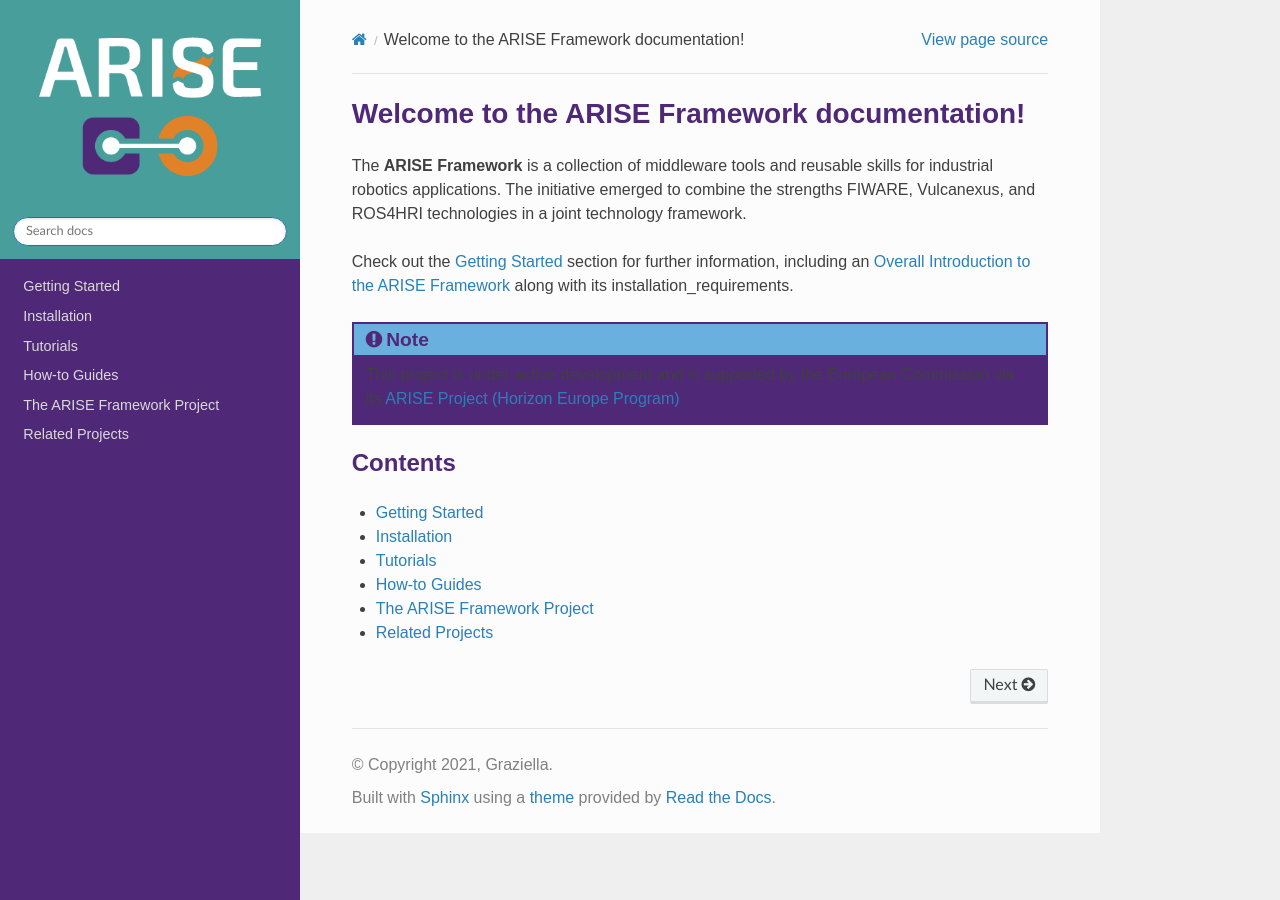
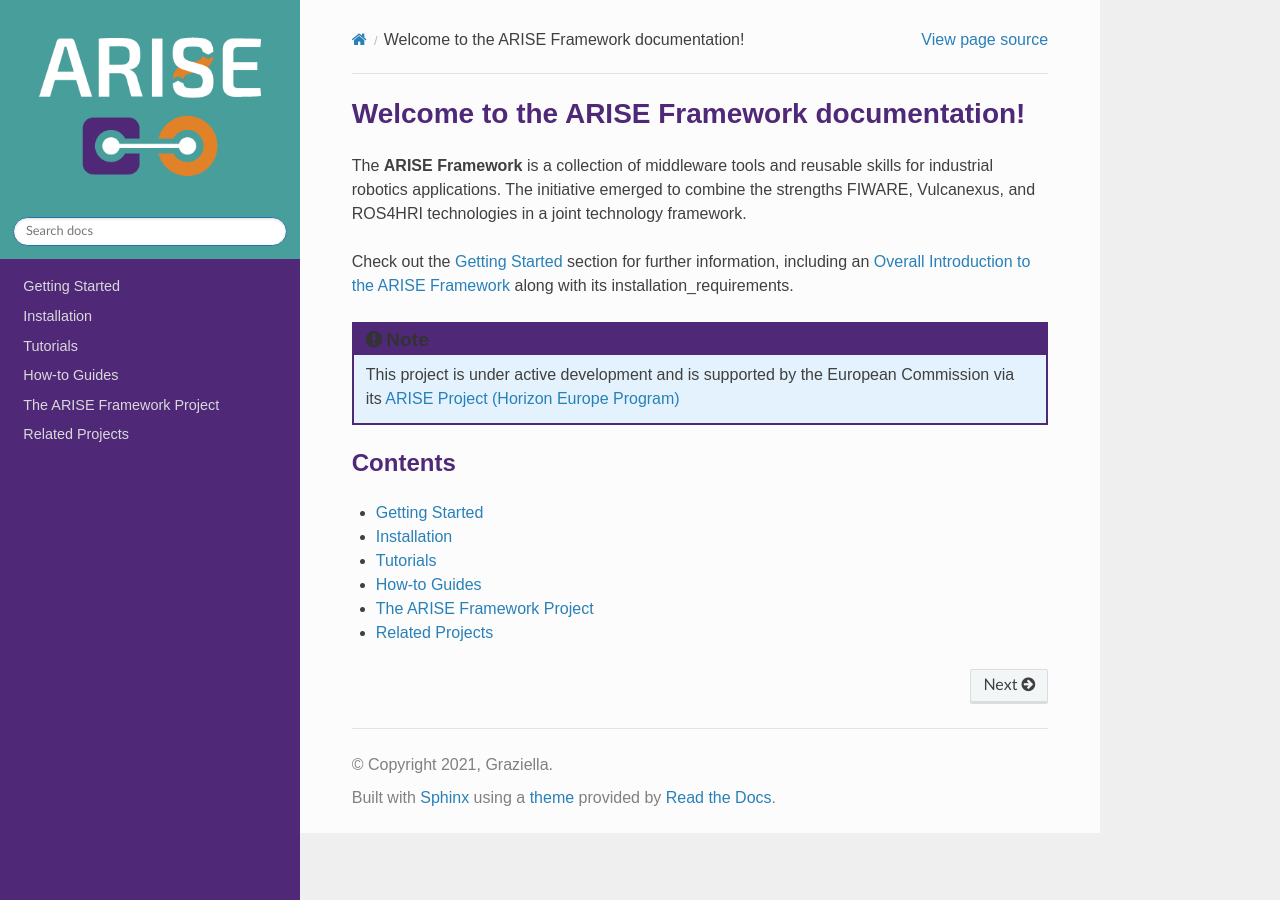
Before and after one commit to agileHRI/arise_documentation, a Sphinx documentation site: the page built from docs/source/index.rst, in a window 1280 px wide. Built offline with Sphinx 7.4.7 and the Read the Docs theme 3.1.0, drawn with Linux system fonts in a browser that asks for light colours.

Commit message:
Update custom.css

```diff
--- a/docs/source/_static/custom.css
+++ b/docs/source/_static/custom.css
@@ -50,8 +50,7 @@
 
 /* Styling for specific admonition types (e.g., note, warning, etc.) */
 .admonition.note {
-    background-color: #502878; /* ARISE purple */
-    /*background-color: #E3F2FD;*/ /* Light blue background for 'note' */
+    background-color: #E3F2FD; /* Light blue background for 'note' */
 }
 
 .admonition.warning {
@@ -69,7 +68,7 @@
 
 /* Specific title styling for certain admonition types */
 .admonition.note .admonition-title {
-    color: #502878; /* ARISE purple */
+    background-color: #502878; /* ARISE purple */
 }
 
 .admonition.warning .admonition-title {
```
